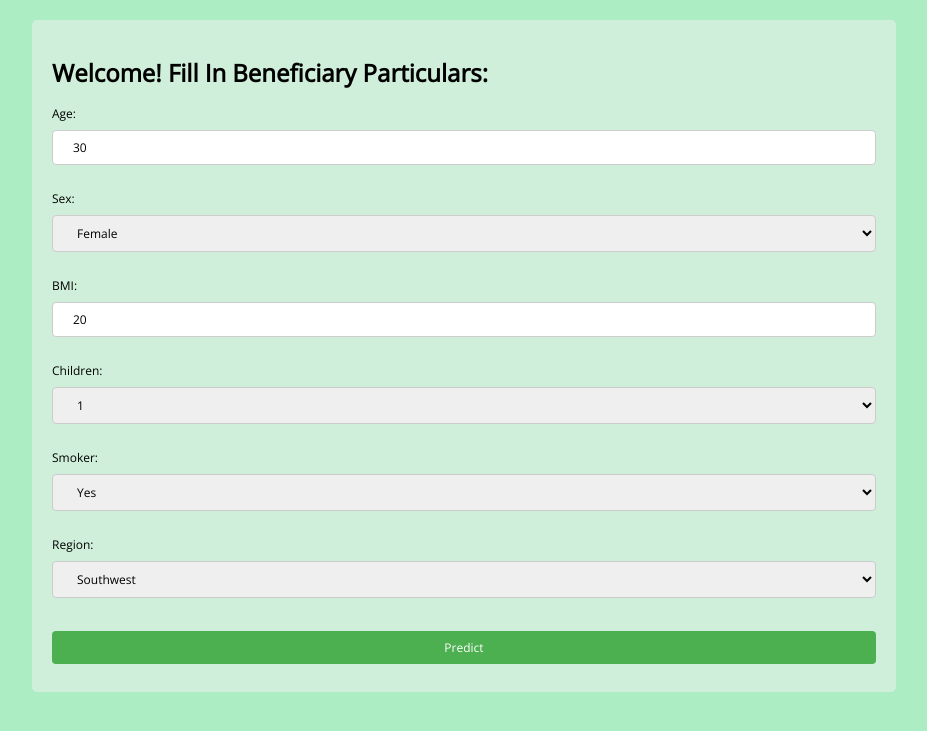
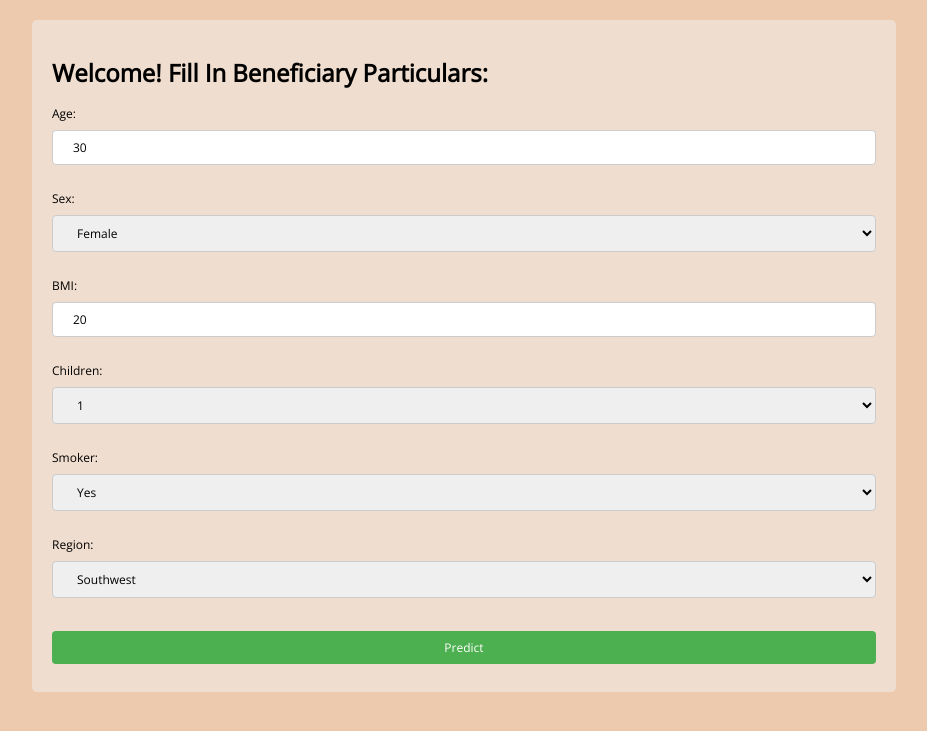
Before and after one commit to dreamzrose/Lesson8-CICD-Demo, a Flask app: page / in a window 1280 px wide. Shown: the top 731 px of the page, without its empty margins (176-1103 px from the left). Run offline with Flask 3, Linux system fonts and the light colour scheme.

Commit message:
Changed background to orange in style.css

```diff
--- a/src/static/css/style.css
+++ b/src/static/css/style.css
@@ -3,7 +3,7 @@
 body {
     /* Source: https://fonts.google.com/specimen/Open+Sans */
     font-family: 'Open Sans', sans-serif;
-    background: #adedc3;
+    background: #edc9ad;
     font-size: 12px;
 }
 
```
